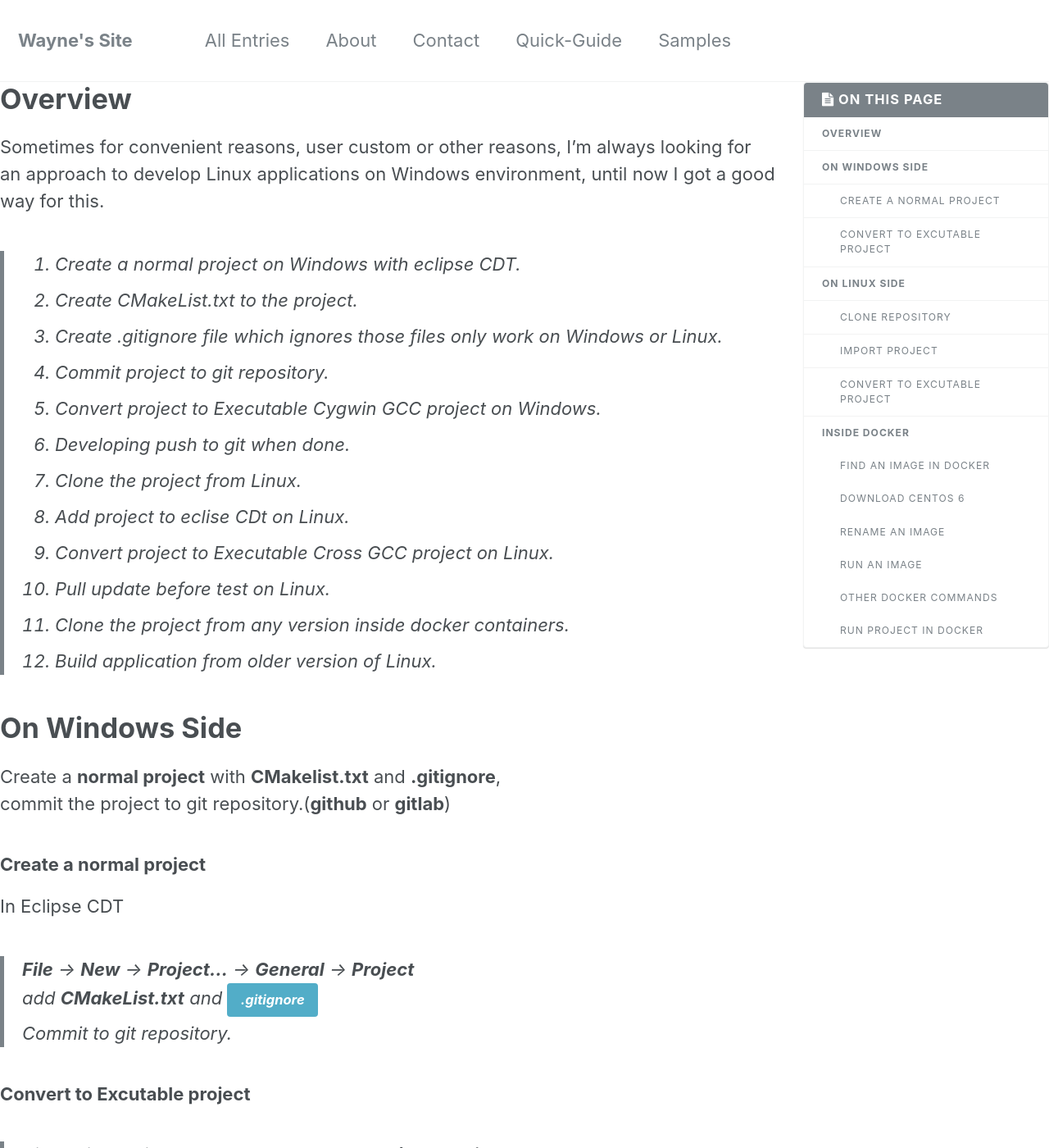
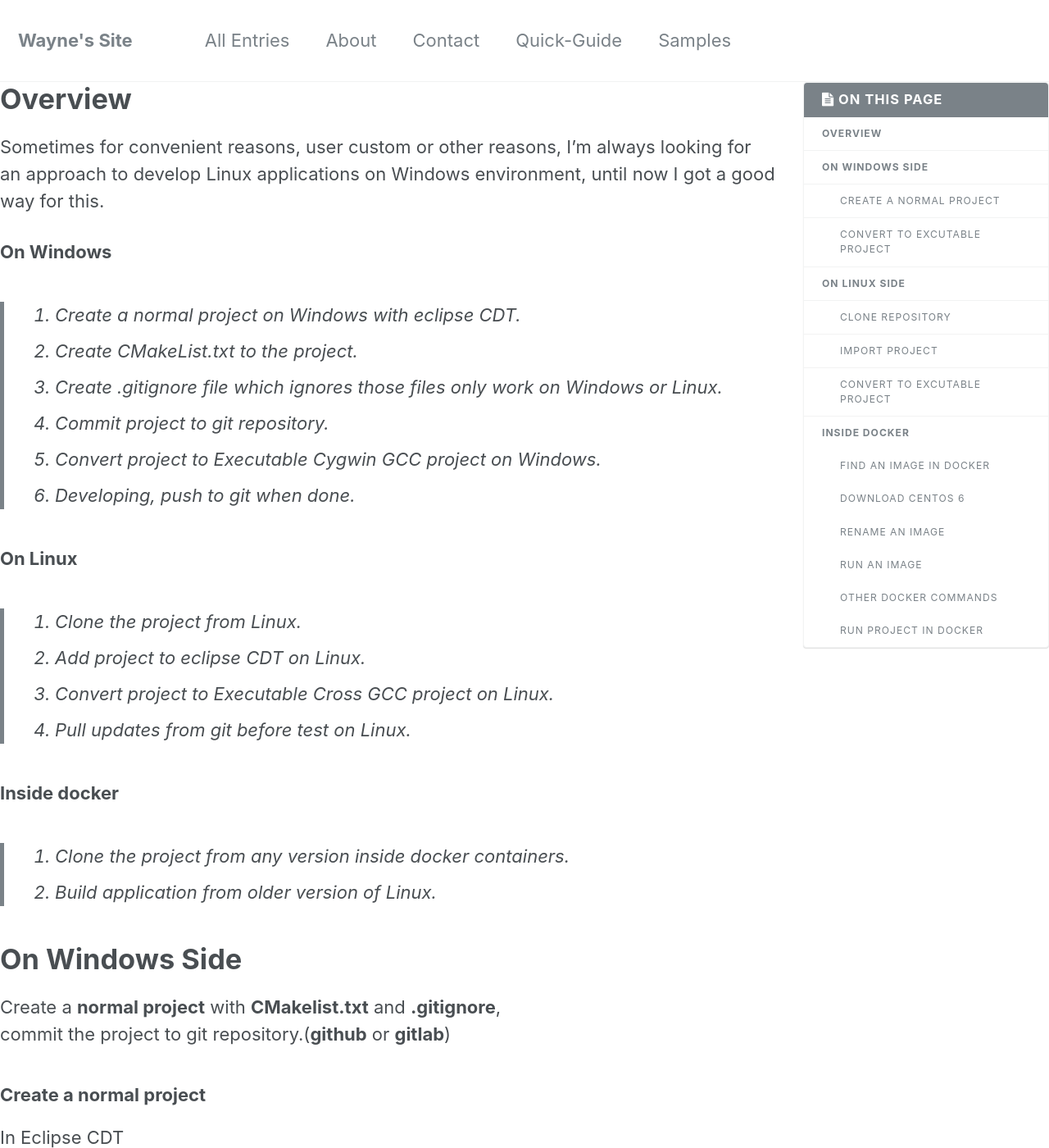
Before and after one commit to element207/element207.github.io, a Jekyll site: the page built from _posts/2017-09-13-crossing-developing-approach.markdown, in a window 1280 px wide and 1400 px high. Shown: the whole window at 82% size. Built offline with Jekyll 4.4.1, drawn with Linux system fonts in a browser that asks for light colours; our own code applies the rules of GitHub Pages for plain Markdown files.

Commit message:
completed

```diff
--- a/_posts/2017-09-13-crossing-developing-approach.markdown
+++ b/_posts/2017-09-13-crossing-developing-approach.markdown
@@ -23,19 +23,23 @@ mathjax: true
 
 Sometimes for convenient reasons, user custom or other reasons, I'm always looking for an approach to develop Linux applications on Windows environment, until now I got a good way for this.
 
-
+**On Windows**
 > 1. Create a normal project on Windows with eclipse CDT.
 2. Create CMakeList.txt to the project.
 3. Create .gitignore file which ignores those files only work on Windows or Linux.
 4. Commit project to git repository.
 5. Convert project to Executable Cygwin GCC project on Windows.
-6. Developing push to git when done.
-7. Clone the project from Linux.
-8. Add project to eclise CDt on Linux.
-9. Convert project to Executable Cross GCC project on Linux.
-10. Pull update before test on Linux.
-11. Clone the project from any version inside docker containers.
-12. Build application from older version of Linux.
+6. Developing, push to git when done.
+
+**On Linux**
+>1. Clone the project from Linux.
+2. Add project to eclipse CDT on Linux.
+3. Convert project to Executable Cross GCC project on Linux.
+4. Pull updates from git before test on Linux.
+
+**Inside docker**
+>1. Clone the project from any version inside docker containers.
+2. Build application from older version of Linux.
 
 
 # On Windows Side
```
